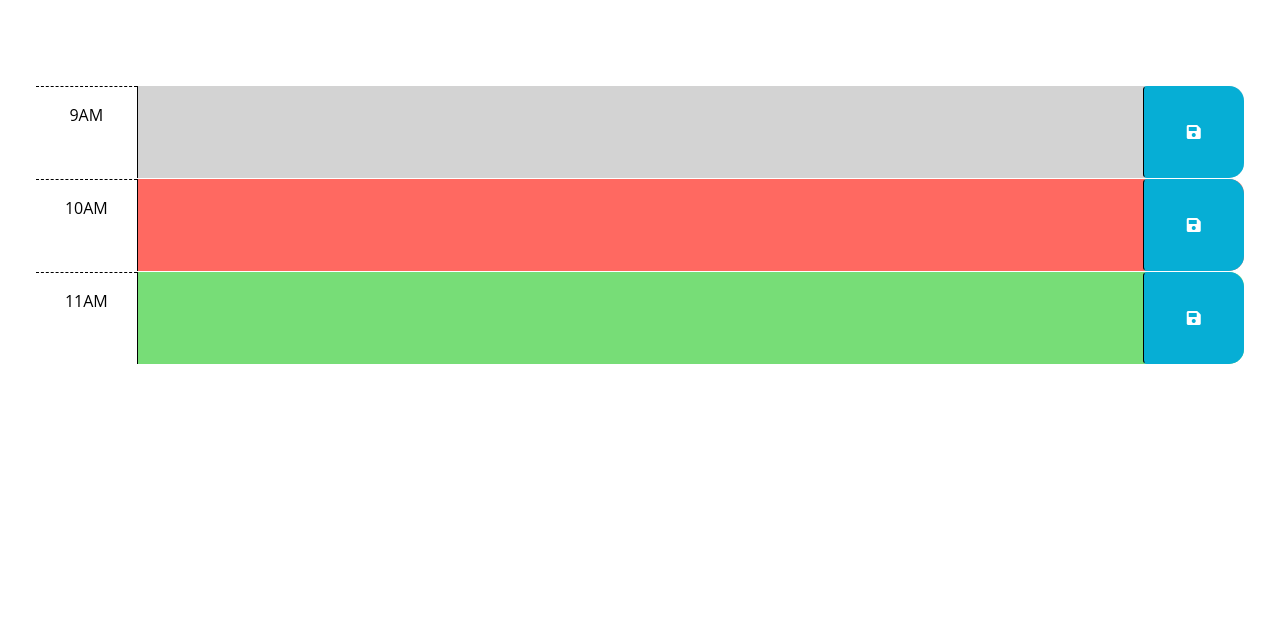
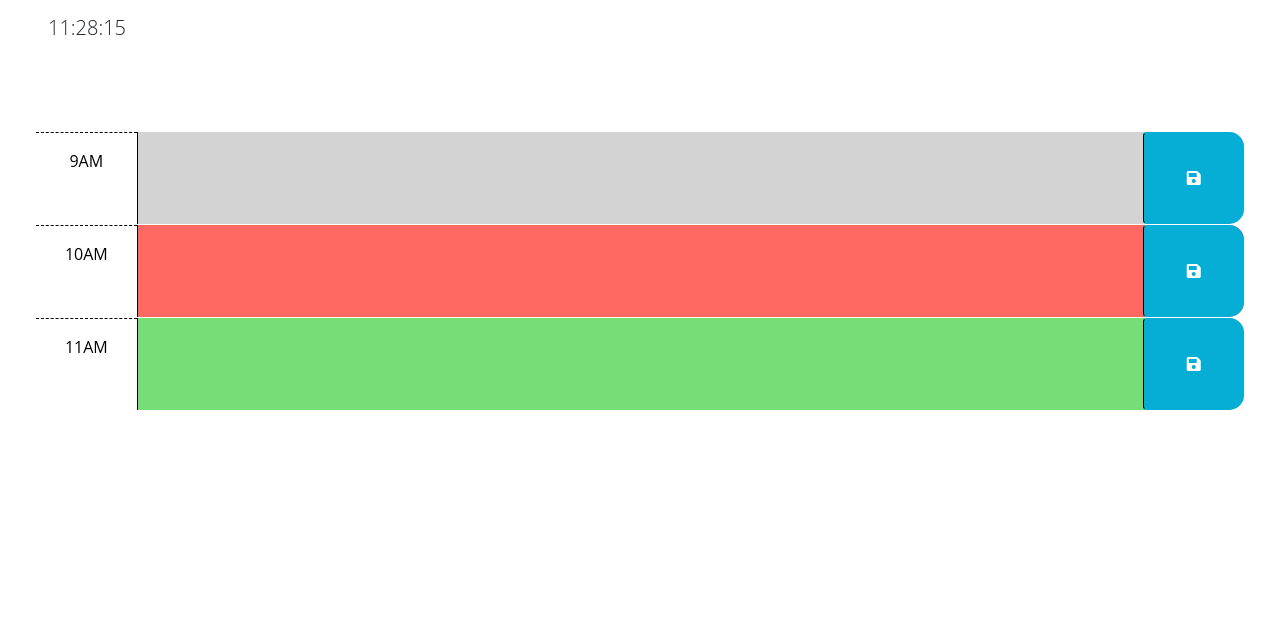
Before and after one commit to Zim40/Work-Scheduler, a plain HTML site: page index.html in a window 1280 px wide. Shown: the part 166-800 px from the top of the page. Drawn offline with nearby package versions, Linux system fonts and the light colour scheme.

Commit message:
Feature/ Added real-time clock and linked dayjs library

```diff
--- a/index.html
+++ b/index.html
@@ -20,13 +20,14 @@
       href="https://fonts.googleapis.com/css2?family=Fira+Sans:wght@400;700&display=swap"
       rel="stylesheet"
     />
+
     <link rel="stylesheet" href="style.css" />
     <title>Work Day Scheduler</title>
   </head>
 
   <body>
     <header class="p-5 mb-4">
-      <h1 class="display-3">Work Day Scheduler</h1>
+      <h1 class="display-3 time1">Work Day Scheduler</h1>
       <p class="lead">A simple calendar app for scheduling your work day</p>
       <p id="currentDay" class="lead"></p>
     </header>
@@ -75,5 +76,6 @@
     crossorigin="anonymous"></script>
 
     <script src="script.js"></script>
+    <script src="https://cdn.jsdelivr.net/npm/dayjs@1/dayjs.min.js"></script>
   </body>
 </html>
--- a/script.js
+++ b/script.js
@@ -1,6 +1,20 @@
 // Wrap all code that interacts with the DOM in a call to jQuery to ensure that
 // the code isn't run until the browser has finished rendering all the elements
 // in the html.
+
+
+function titleClock() {
+
+  var timeTitle = document.querySelector("#currentDay");
+  timeTitle.innerText = dayjs().format("HH:mm:ss");
+  setInterval(titleClock, 1000);
+
+  console.log(titleClock);
+}
+window.onload = titleClock;
+
+
+
 $(function () {
   // TODO: Add a listener for click events on the save button. This code should
   // use the id in the containing time-block as a key to save the user input in
```
